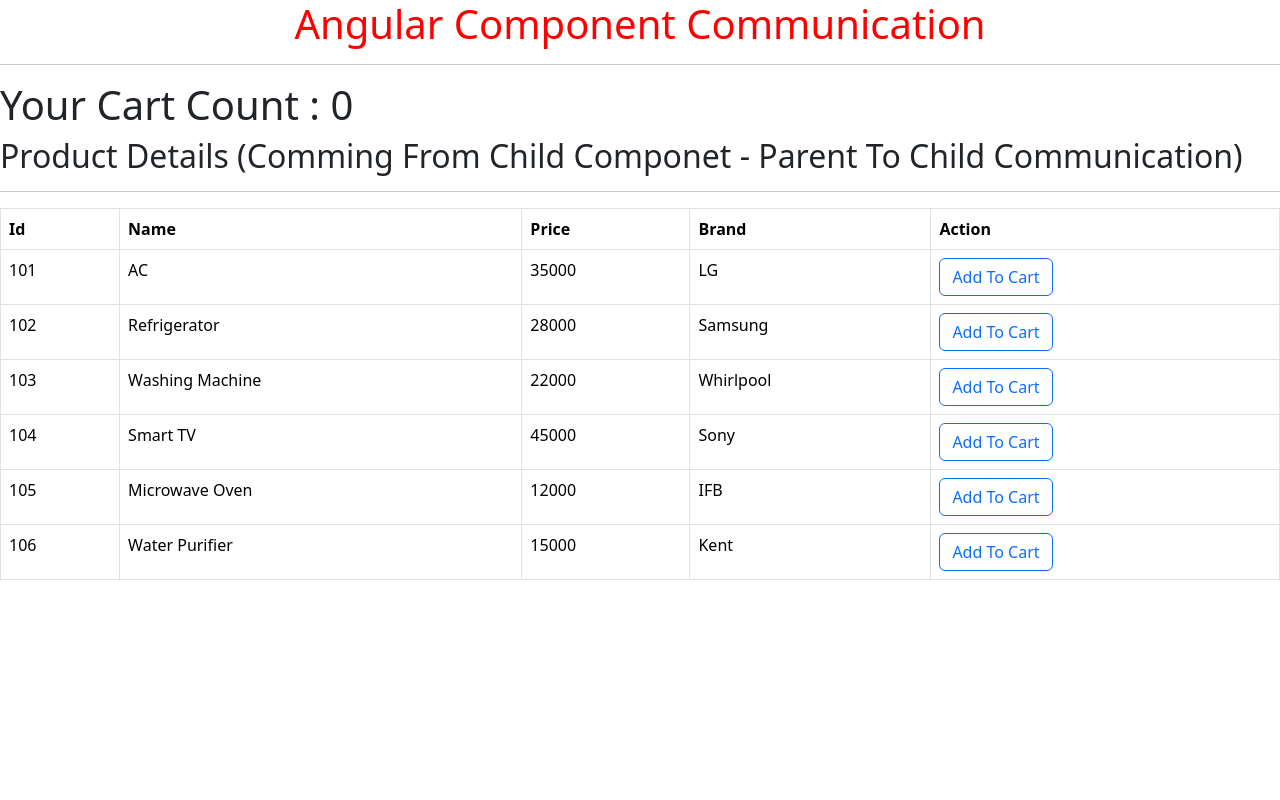
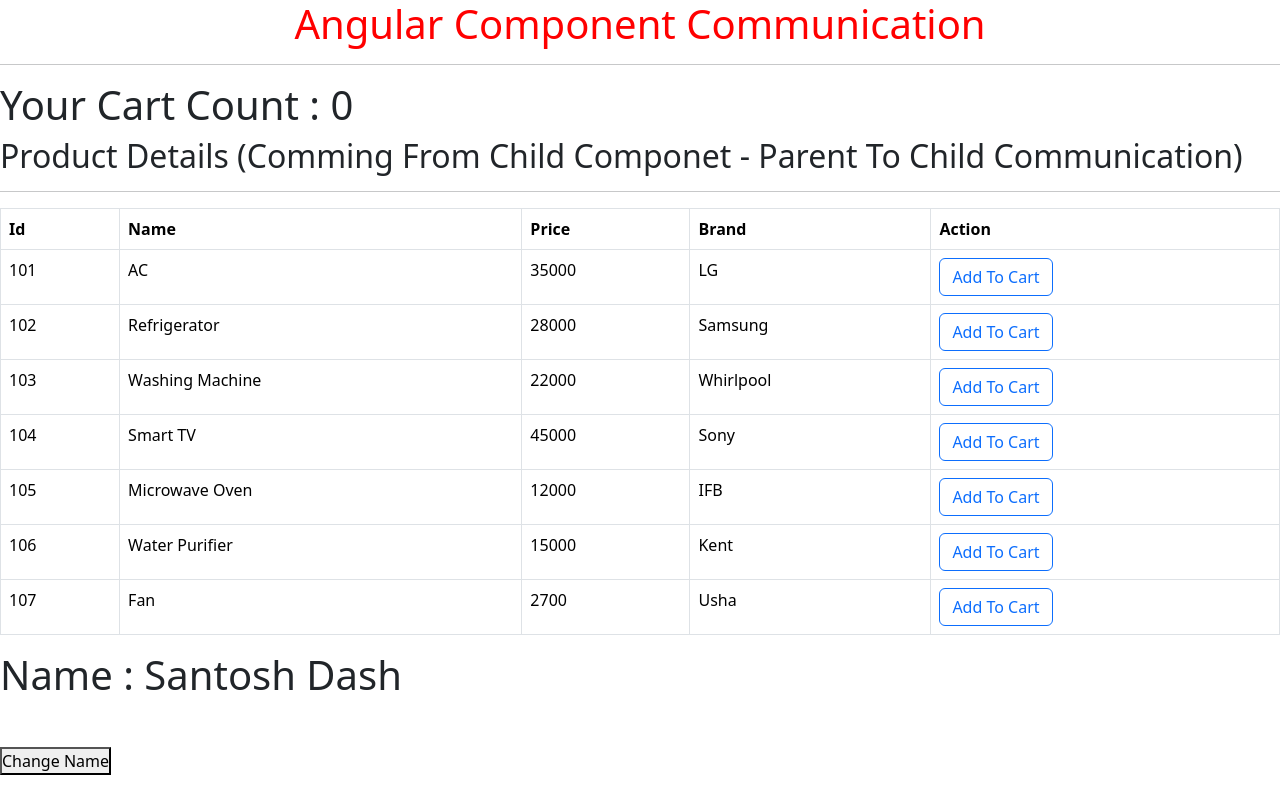
Before and after one commit to Santosh-dash123/angular-class-practice, an Angular app: page / in a window 1280 px wide. Built offline with nearby package versions, Linux system fonts and the light colour scheme.

Commit message:
Angular LifeCycle

```diff
--- /dev/null
+++ b/src/app/AngLifeCycle/life-cycle/life-cycle.component.html
@@ -0,0 +1,6 @@
+<h1>Example Of NgOnInIt</h1>
+<hr />
+<h1>Student Name : {{ studentName }}</h1>
+@for (student of studentList; track student) {
+  <h2>{{ student }}</h2>
+}
--- a/src/app/app.component.html
+++ b/src/app/app.component.html
@@ -21,3 +21,7 @@
 <h1 style="color: red" class="text-center">Angular Component Communication</h1>
 <hr />
 <app-parent></app-parent>
+
+<!-- <h1 style="color: red" class="text-center">Angular Life Cycle</h1>
+<hr />
+<app-life-cycle></app-life-cycle> -->
--- a/src/app/app.component.ts
+++ b/src/app/app.component.ts
@@ -7,6 +7,8 @@ import { ParentComponent } from './compCommunication/parent/parent.component';
 // import { RouterLink } from '@angular/router';
 // import { RegistrationComponent } from './forms/registration/registration.component';
 
+//import { LifeCycleComponent } from './AngLifeCycle/life-cycle/life-cycle.component';
+
 @Component({
   selector: 'name-root',
   imports: [ParentComponent],
--- a/src/app/compCommunication/child/child.component.html
+++ b/src/app/compCommunication/child/child.component.html
@@ -22,6 +22,16 @@
           <td>{{ product.price }}</td>
           <td>{{ product.brand }}</td>
           <td>
+            @if (isProductInCart(product.id)) {
+              <button
+                type="button"
+                disabled
+                (click)="addToCart(product)"
+                class="btn btn-outline-primary"
+              >
+                Add To Cart
+              </button>
+            } @else {
               <button
                 type="button"
                 (click)="addToCart(product)"
@@ -29,9 +39,12 @@
               >
                 Add To Cart
               </button>
+            }
           </td>
         </tr>
       }
     </tbody>
   </table>
 </div>
+
+<h1>Name : {{ name }}</h1>
--- a/src/app/compCommunication/child/child.component.ts
+++ b/src/app/compCommunication/child/child.component.ts
@@ -1,4 +1,10 @@
-import { Component, EventEmitter, Input, Output } from '@angular/core';
+import {
+  Component,
+  EventEmitter,
+  Input,
+  Output,
+  SimpleChanges,
+} from '@angular/core';
 
 @Component({
   selector: 'app-child',
@@ -9,6 +15,8 @@ import { Component, EventEmitter, Input, Output } from '@angular/core';
 export class ChildComponent {
   @Input() products: any;
 
+  @Input() cartProducts: any[] = [];
+
   @Output() addToCartEvent = new EventEmitter<any>();
   // cartProducts: any[] = [];
   addToCart(product: any) {
@@ -16,4 +24,16 @@ export class ChildComponent {
     // console.log(this.cartProducts);
     this.addToCartEvent.emit(product);
   }
+
+  isProductInCart(productId: number): boolean {
+    return this.cartProducts.some((x) => x.id === productId);
+  }
+
+  @Input() name: string = '';
+
+  ngOnChanges(changes: SimpleChanges): void {
+    console.log(
+      'Changes made in parent componet : ' + changes['name'].currentValue,
+    );
+  }
 }
--- a/src/app/compCommunication/parent/parent.component.html
+++ b/src/app/compCommunication/parent/parent.component.html
@@ -1,7 +1,15 @@
-<div>
+<div class="mb-5">
   <h1>Your Cart Count : {{ cartProducts.length }}</h1>
+
   <app-child
     [products]="products"
     (addToCartEvent)="addToCart($event)"
-  ></app-child>
+    [cartProducts]="cartProducts"
+    [name]="userName"
+  >
+  </app-child>
 </div>
+
+<div>
+  <button (click)="changeName()">Change Name</button>
+</div>
--- a/src/app/compCommunication/parent/parent.component.ts
+++ b/src/app/compCommunication/parent/parent.component.ts
@@ -15,11 +15,24 @@ export class ParentComponent {
     { id: 104, name: 'Smart TV', price: 45000, brand: 'Sony' },
     { id: 105, name: 'Microwave Oven', price: 12000, brand: 'IFB' },
     { id: 106, name: 'Water Purifier', price: 15000, brand: 'Kent' },
+    { id: 107, name: 'Fan', price: 2700, brand: 'Usha' },
   ];
 
   cartProducts: any[] = [];
   addToCart(product: any) {
-    this.cartProducts.push(product);
-    console.log('Product Addedd - ', product);
+    const productAlreadyAddedToCart = this.cartProducts.some(
+      (x) => x.id === product.id,
+    );
+    if (productAlreadyAddedToCart) {
+      return true;
+    } else {
+      this.cartProducts.push(product);
+    }
+    return false;
+  }
+
+  userName: string = 'Santosh Dash';
+  changeName(): void {
+    this.userName = 'Binayak';
   }
 }
```
Also changed, not shown: src/app/AngLifeCycle/life-cycle/life-cycle.component.ts (added, +21 -0 lines), src/app/AngLifeCycle/life-cycle/life-cycle.component.css (added), 1 other file (tests, documents, lock files or other folders). Lines whose indentation alone changed are shown as unchanged.
